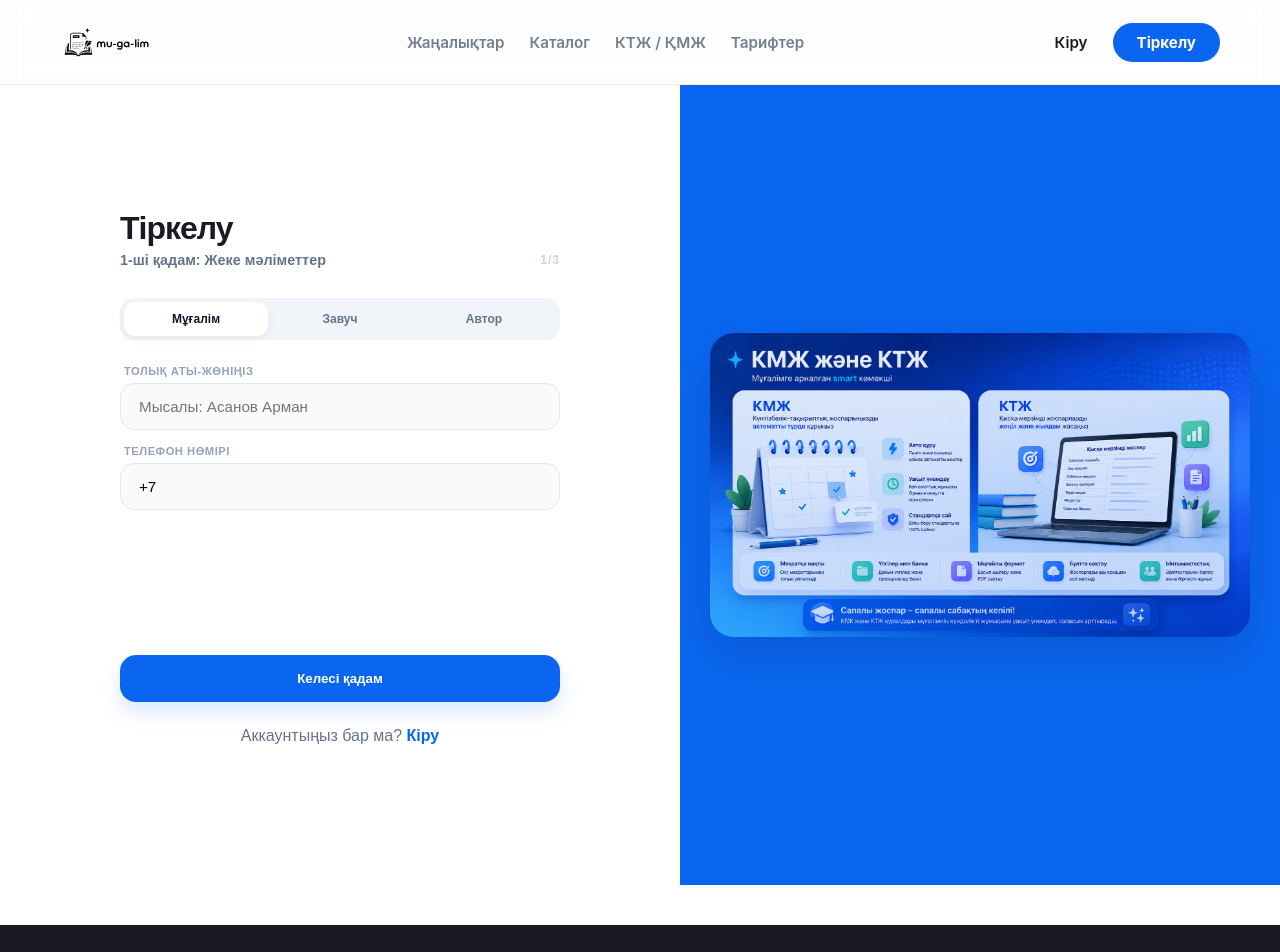
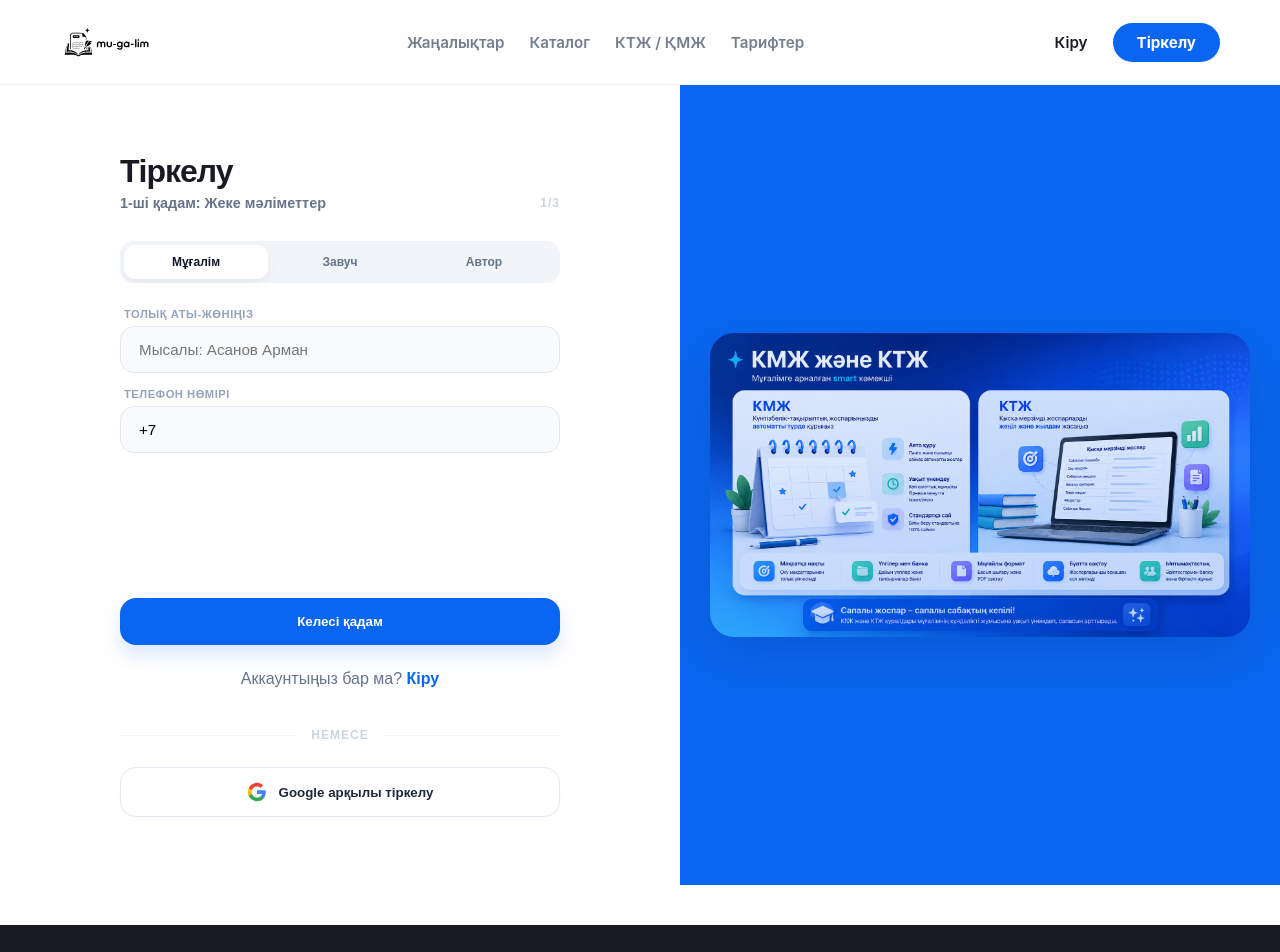
Before and after one commit to Temir1754/mugalim.kz, a Next.js app: page /register in a window 1280 px wide. Shown: the top 952 px of the page. Built offline with nearby package versions, Linux system fonts and the light colour scheme.

Commit message:
feat: redesign Google login/register buttons with premium SVG and styling

```diff
--- a/src/app/register/page.tsx
+++ b/src/app/register/page.tsx
@@ -241,6 +241,38 @@
             <p style={{ textAlign: "center", marginTop: "25px", color: "#64748b", fontWeight: 500 }}>
               Аккаунтыңыз бар ма? <Link href="/login" style={{ color: "#0A66F0", fontWeight: 800, textDecoration: "none" }}>Кіру</Link>
             </p>
+
+            <div style={{ marginTop: "40px" }}>
+                <div style={{ display: "flex", alignItems: "center", gap: "15px", color: "#cbd5e1", fontSize: "0.75rem", marginBottom: "25px" }}>
+                  <div style={{ flex: 1, height: "1px", background: "#f1f5f9" }}></div>
+                  <span style={{ fontWeight: 800, letterSpacing: "1px" }}>НЕМЕСЕ</span>
+                  <div style={{ flex: 1, height: "1px", background: "#f1f5f9" }}></div>
+                </div>
+                <button type="button" style={{
+                  width: "100%",
+                  padding: "14px",
+                  borderRadius: "16px",
+                  border: "1px solid #e2e8f0",
+                  background: "white",
+                  fontWeight: 700,
+                  cursor: "pointer",
+                  display: "flex",
+                  alignItems: "center",
+                  justifyContent: "center",
+                  gap: "12px",
+                  color: "#1e293b",
+                  boxShadow: "0 2px 4px rgba(0,0,0,0.02)",
+                  transition: "0.2s"
+                }} onClick={() => alert("Жақында...")}>
+                   <svg width="20" height="20" viewBox="0 0 24 24">
+                     <path d="M22.56 12.25c0-.78-.07-1.53-.2-2.25H12v4.26h5.92c-.26 1.37-1.04 2.53-2.21 3.31v2.77h3.57c2.08-1.92 3.28-4.74 3.28-8.09z" fill="#4285F4"/>
+                     <path d="M12 23c2.97 0 5.46-.98 7.28-2.66l-3.57-2.77c-.98.66-2.23 1.06-3.71 1.06-2.86 0-5.29-1.93-6.16-4.53H2.18v2.84C3.99 20.53 7.7 23 12 23z" fill="#34A853"/>
+                     <path d="M5.84 14.09c-.22-.66-.35-1.36-.35-2.09s.13-1.43.35-2.09V7.07H2.18C1.43 8.55 1 10.22 1 12s.43 3.45 1.18 4.93l3.66-2.84z" fill="#FBBC05"/>
+                     <path d="M12 5.38c1.62 0 3.06.56 4.21 1.64l3.15-3.15C17.45 2.09 14.97 1 12 1 7.7 1 3.99 3.47 2.18 7.07l3.66 2.84c.87-2.6 3.3-4.53 6.16-4.53z" fill="#EA4335"/>
+                   </svg>
+                   Google арқылы тіркелу
+                </button>
+            </div>
           </div>
         </div>
 
```
Also changed, not shown: src/app/login/page.tsx (+22 -1 lines).
